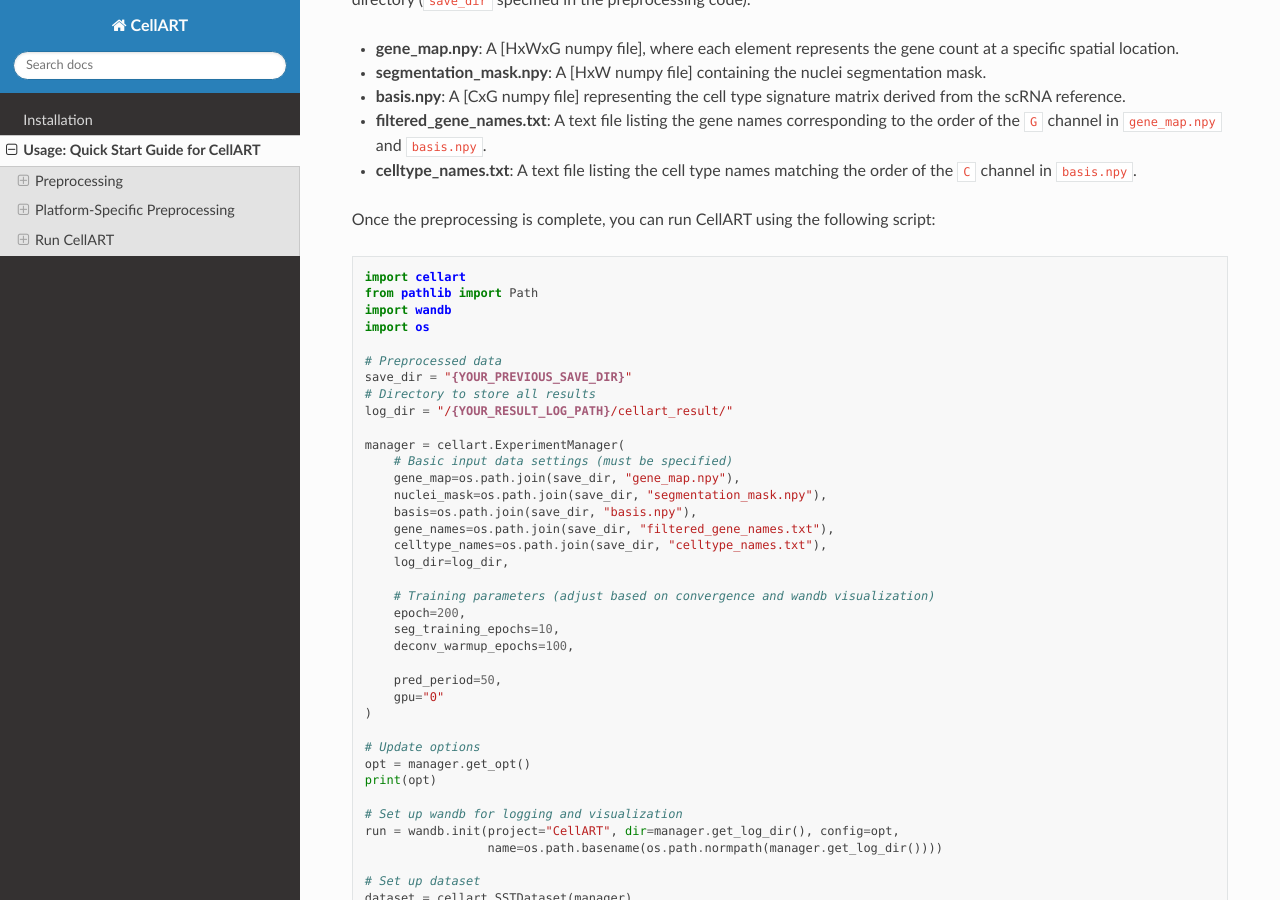
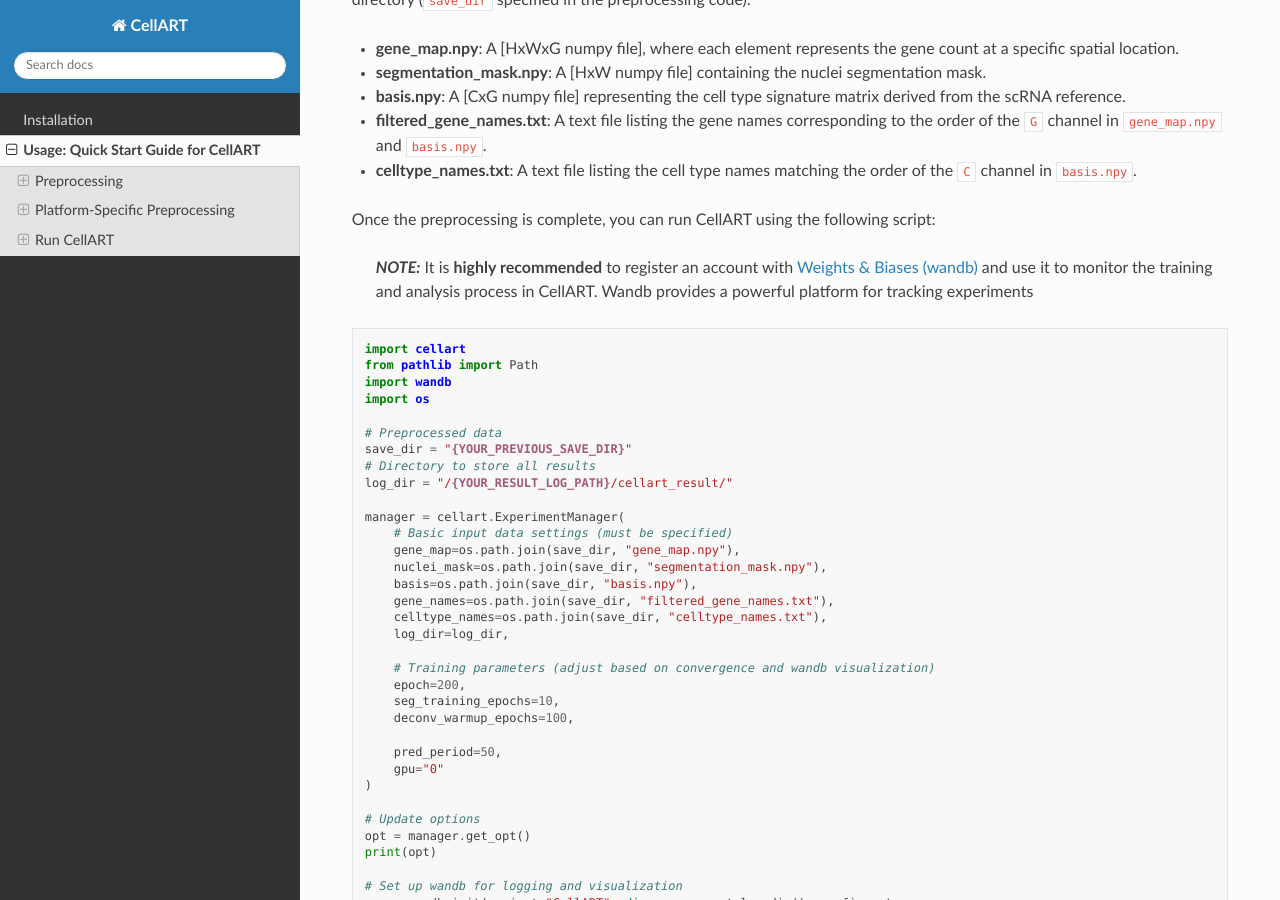
Before and after one commit to YangLabHKUST/CellART, a Sphinx documentation site: the page built from docs/source/usage.md, in a window 1280 px wide and 900 px high, scrolled down 4451 px. Built offline with Sphinx 7.4.7 and the Read the Docs theme 3.1.0, drawn with Linux system fonts in a browser that asks for light colours; pages that are not in the unit, such as notebooks, are missing from menus.

Commit message:
Update some details

````diff
--- a/docs/source/usage.md
+++ b/docs/source/usage.md
@@ -3,6 +3,7 @@
 This comprehensive guide provides a detailed explanation of how to preprocess and run CellART, a framework for extracting single-cell information from high-resolution spatial transcriptomics (ST) datasets.
 
 > **_NOTE:_** You can check the examples of running CellART on [Xenium CRC dataset](https://cellart.readthedocs.io/en/latest/tutorials/xenium_crc.html) and [VisiumHD CRC dataset](https://cellart.readthedocs.io/en/latest/tutorials/visiumhd_crc.html) for practical demonstrations of its usage.
+
 
 
 
@@ -227,6 +228,8 @@ After preprocessing (or manually converting raw data into the required format),
 
 Once the preprocessing is complete, you can run CellART using the following script:
 
+> **_NOTE:_** It is **highly recommended** to register an account with [Weights & Biases (wandb)](https://wandb.ai/) and use it to monitor the training and analysis process in CellART. Wandb provides a powerful platform for tracking experiments
+
 ```python
 import cellart
 from pathlib import Path
````
Also changed, not shown: docs/source/tutorials/figure_3.ipynb (added).
